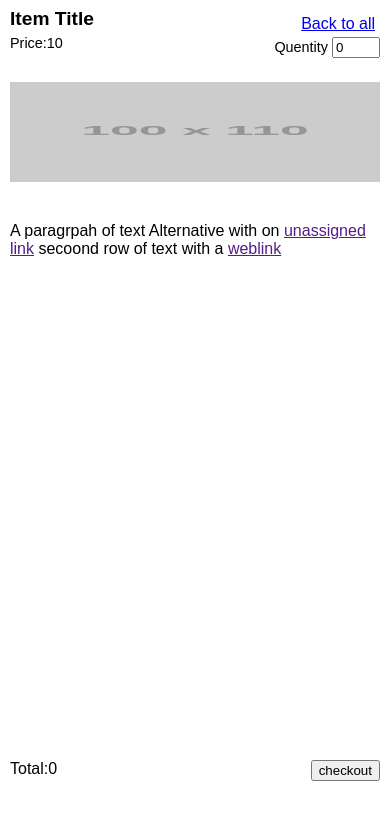
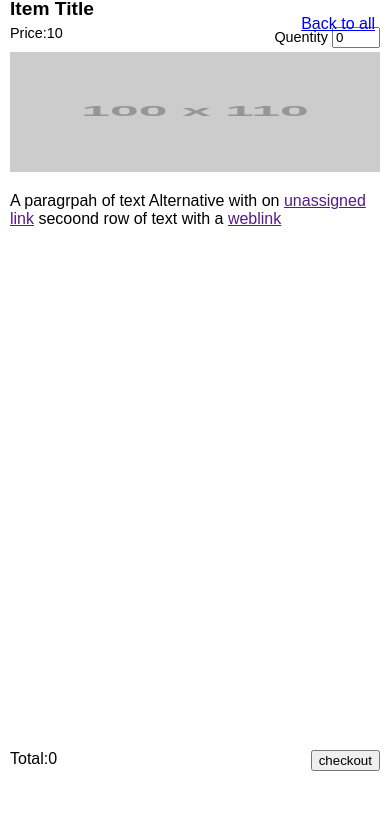
Before and after one commit to talbene/course_final, a plain HTML site: page index.html in a window 390 px wide. Drawn offline with nearby package versions, Linux system fonts and the light colour scheme; placeholder pictures from the web are drawn by us; a script that the page names is missing.

Commit message:
mobile landscape

```diff
--- a/style.css
+++ b/style.css
@@ -25,6 +25,7 @@ body {
     font-family: sans-serif;
     margin:0;
     padding:0;
+    overflow: hidden;
 }
 
 
@@ -48,7 +49,7 @@ body, html {
     img {
         float: left;
         width: 100%;
-        padding: 10px;
+        padding:0px 10px;
 
 
     }
@@ -57,7 +58,7 @@ body, html {
     .itemInfo {
         width: 100%;
         float: right;
-        padding: 10px;
+        padding:0px 10px;
 
     }
 
@@ -94,7 +95,7 @@ body, html {
         width: 100%;
         margin-top: 20px;
         text-align: left;
-        padding: 10px;
+        padding:0px 10px;
 
     }
 
@@ -103,7 +104,7 @@ body, html {
         width:100%;
         position: absolute;
         bottom: 10px;
-        padding: 10px;
+        padding:0px 10px;
         margin: 0 auto;
     }
 
```
